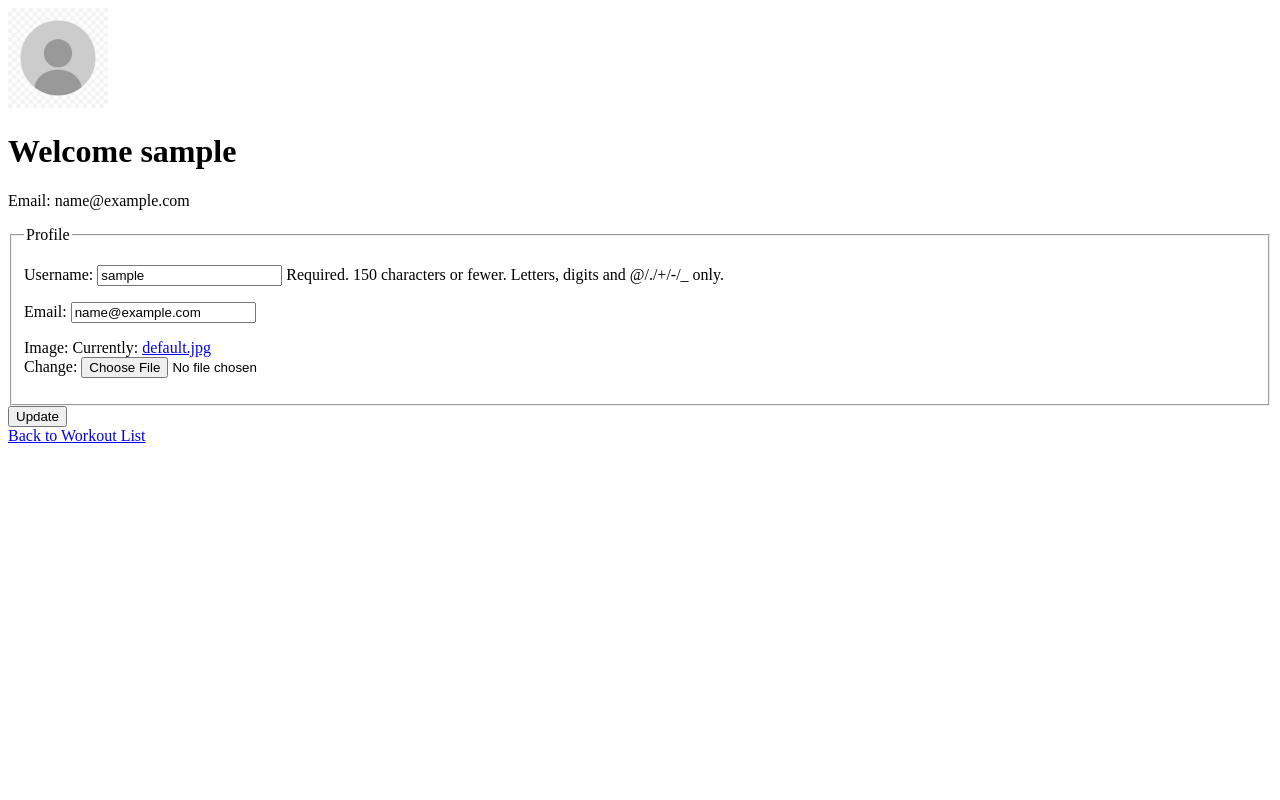
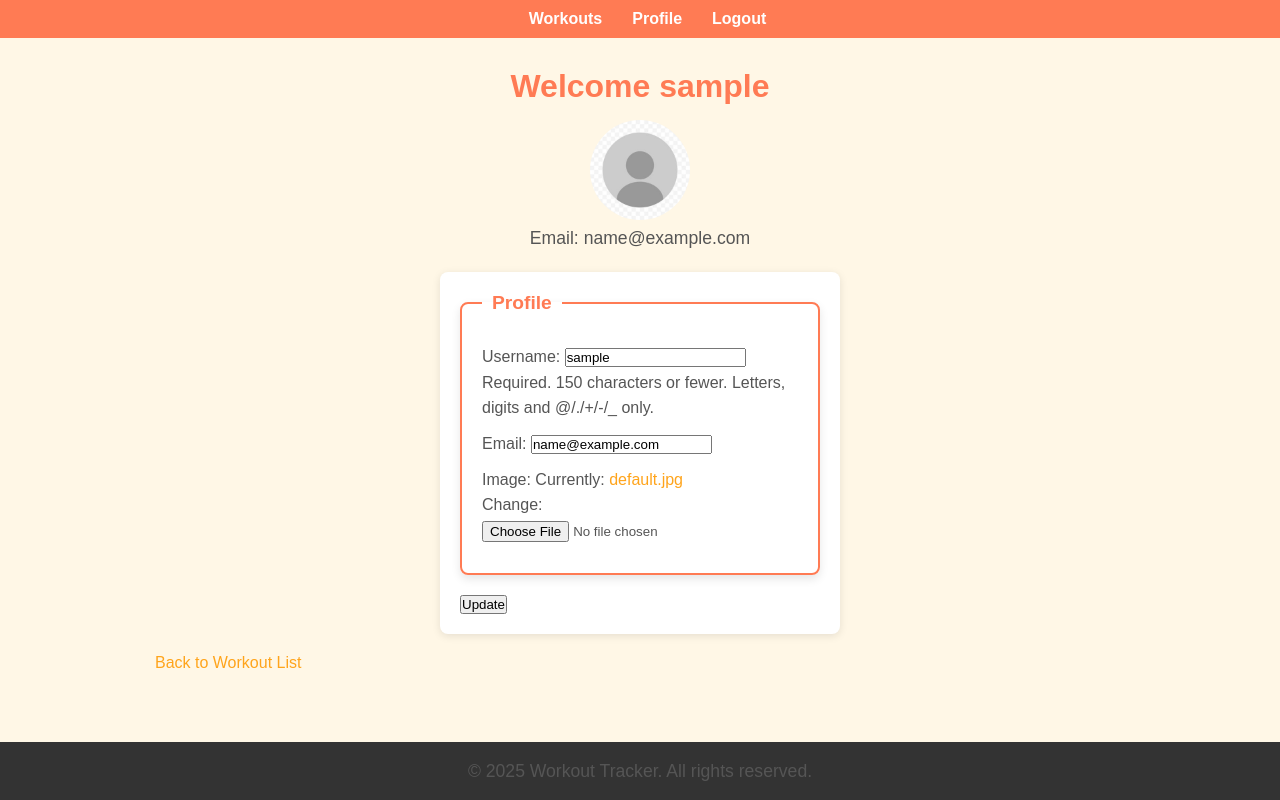
Before and after one commit to juancmorenoh/django_triathlon_tracker, a Django app: page /profile/ in a window 1280 px wide. Run offline with Django 5.2, Linux system fonts and the light colour scheme; the visitor is signed in with stand-in values (Sample User, id 1).

Commit message:
Incorporated base.html to profile and registration

```diff
--- a/apps/users/templates/users/profile.html
+++ b/apps/users/templates/users/profile.html
@@ -1,16 +1,15 @@
-<!DOCTYPE html>
-<html lang="en">
-<head>
-    <meta charset="UTF-8">
-    <meta name="viewport" content="width=device-width, initial-scale=1.0">
-    <title>Profile details</title>
-</head>
-<body>
-    <div>
-        <img src="{{ user.profile.image.url }}" alt="Mypic" width="100" height="100">
+{% extends 'base.html' %}
+
+{% block title %} Profile {% endblock %}
+
+{% block content %}
+    <div class="profile-container">
+        <h1>Welcome <span>{{ user.username }}</span></h1>
+        <div class="profile-img-container">
+            <img src="{{ user.profile.image.url }}" alt="Mypic">
+        </div>
+        <p>Email: {{ user.email }}</p>
     </div>
-    <h1>Welcome {{ user.username }}</h1>
-    <p> Email: {{ user.email }} </p>
 
     <!--Forms-->
     <form method="POST" enctype="multipart/form-data">
@@ -24,5 +23,5 @@
     </form>
 
     <a href="{% url 'workout_list' %}">Back to Workout List</a>
-</body>
-</html>
+
+{% endblock %}
--- a/apps/workout_logs/templates/workout_logs/detail_workout.html
+++ b/apps/workout_logs/templates/workout_logs/detail_workout.html
@@ -10,9 +10,10 @@
     <p><strong>Intensity:</strong> {{ workout.intensity }}</p>
     <p><strong>Notes:</strong> {{ workout.notes }}</p>
 
-    <form method="POST" action="{% url 'detail_workout' workout_id=workout.id %}">
+    <form method="POST" action="{% url 'detail_workout' workout_id=workout.id %}" class="no-style-form">
         {% csrf_token %}
         <button type="submit">Delete</button>
+        <br>
     </form>
 
     <a href="{% url 'workout_list' %}" >Back to List</a>
--- a/static/css/styles.css
+++ b/static/css/styles.css
@@ -68,7 +68,11 @@ footer {
     color: white;
     text-align: center;
     padding: 15px 0;
+    position: absolute;
+    bottom: 0;
+    width: 100%;
 }
+
 
 /* Style for the logout button in the navbar */
 .nav-logout-btn {
@@ -100,22 +104,29 @@ form p {
     margin: 10px 0;
 }
 
-form button {
-    background-color: #ff7b54; /* Coral color */
-    color: white;
-    border: none;
-    padding: 10px 20px;
-    font-size: 16px;
-    border-radius: 5px;
-    cursor: pointer;
-    width: 100%;
-    transition: background-color 0.3s ease;
+form button:hover {
+    background-color: #ff6f00;
 }
 
-form button:hover {
-    background-color: #ff6f00; /* Darker orange */
+fieldset {
+    border: 2px solid #ff7b54;
+    padding: 20px;
+    border-radius: 8px;
+    margin-bottom: 20px;
+    background-color: #fff;
+    box-shadow: 0 4px 10px rgba(0, 0, 0, 0.1);
 }
 
+legend {
+    font-weight: bold;
+    font-size: 1.2rem;
+    color: #ff7b54;
+    padding: 0 10px;
+}
+
+.no-style-form {
+    all: unset;
+}
 /* Link Styles */
 a {
     text-decoration: none;
@@ -131,6 +142,23 @@ a:hover {
     text-align: center;
     margin-top: 20px;
 }
+
+.profile-container {
+    text-align: center; /* Centers all text */
+    margin-bottom: 20px; /* Adds space below the content */
+}
+
+.profile-img-container {
+    margin-top: 15px;  /* Adds space between the welcome text and the image */
+}
+
+.profile-img-container img {
+    width: 100px;
+    height: 100px;
+    border-radius: 50%; /* Makes the image round */
+    object-fit: cover;
+}
+
 
 /* Responsive Styles */
 @media (max-width: 768px) {
--- a/templates/base.html
+++ b/templates/base.html
@@ -18,7 +18,7 @@
                 {% if user.is_authenticated %}
                     <li><a href="{% url 'profile' %}">Profile</a></li>
                     <!-- Log out form -->
-                    <form method="post" action="{% url 'logout' %}" style="display:inline;">
+                    <form method="post" action="{% url 'logout' %}" class="no-style-form" style="display:inline;">
                         {% csrf_token %}
                         <button type="submit" class="nav-logout-btn">Logout</button>
                     </form>
```
Also changed, not shown: apps/users/templates/users/register.html (+8 -0 lines).
